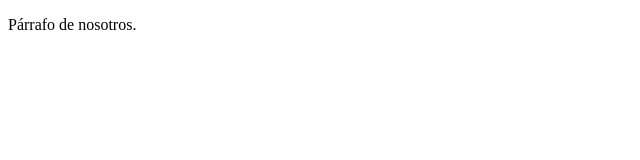
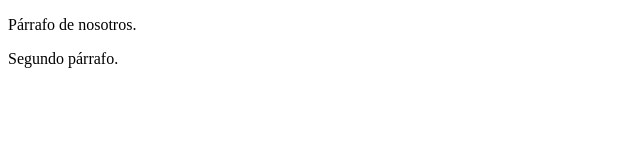
Before and after one commit to tomtony7/test-1, a plain HTML site: page nosotros.html in a window 1280 px wide. Shown: the whole page, without its empty margins (0-640 px from the left). Drawn offline with Linux system fonts and the light colour scheme.

Commit message:
Nuevo parrafo en index.

```diff
--- a/nosotros.html
+++ b/nosotros.html
@@ -9,6 +9,9 @@
 		<p>
 			Párrafo de nosotros.
 		</p>
+		<p>
+			Segundo párrafo.
+		</p>
 
     </body>
 </html>
```
